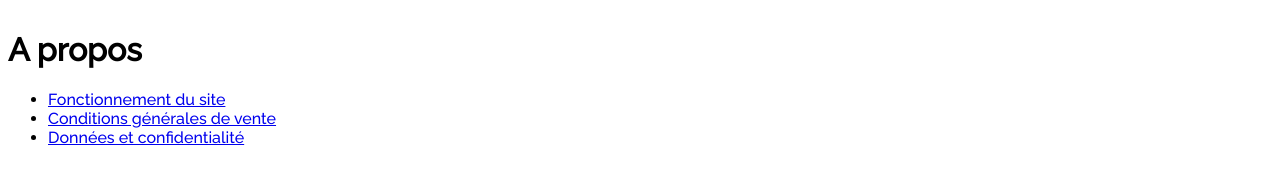
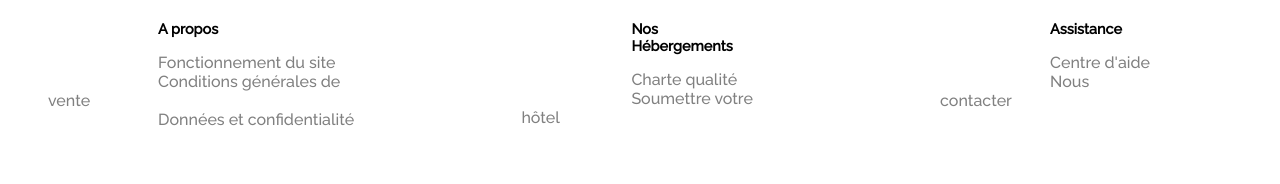
Before and after one commit to jege59/reservia, a plain HTML site: page index.html in a window 1280 px wide. Shown: the part 68-252 px from the top of the page. Drawn offline with Linux system fonts and the light colour scheme.

Commit message:
footer fini

```diff
--- a/css/index.css
+++ b/css/index.css
@@ -34,4 +34,24 @@ body {
     background-color: #F2F2F2;
     color: #0065FC;
     border-top: 2px solid #0065FC;
+}
+
+#conteneur2 {
+    display: flex;
+}
+
+#conteneur2 h1{
+    font-size: 90%;
+    padding: 0px 150px;
+}
+
+#menu2 #menu2 {
+    list-style: none ;
+}
+
+#menu2 li a {
+    padding: 22px 110px;
+    color: grey;
+    text-align: center ;
+    text-decoration: none ;
   }
--- a/index.html
+++ b/index.html
@@ -28,12 +28,30 @@
     <footer>
         <div id="conteneur2">
             <div class="element1">
-                <h1>A propos</h1>
+                <h1><strong>A propos</strong></h1>
                 <div id="menu2">
                     <ul id="menu2">
-                        <li><a href="#" title="Hebergemnts">Fonctionnement du site</a></li>
-                        <li><a href="#" title="Activites">Conditions générales de vente</a></li>
-                        <li><a href="#" title="Activites">Données et confidentialité</a></li>
+                        <li><a href="#" title="Fonctionnement du site">Fonctionnement du site</a></li>
+                        <li><a href="#" title="Conditions générales de vente">Conditions générales de vente</a></li>
+                        <li><a href="#" title="Données et confidentialité">Données et confidentialité</a></li>
+                    </ul>
+                </div>
+            </div>
+            <div class="element2">
+                <h1><strong>Nos Hébergements</strong></h1>
+                <div id="menu2">
+                    <ul id="menu2">
+                        <li><a href="#" title="Charte qualité">Charte qualité</a></li>
+                        <li><a href="#" title="Soumettre votre hôtel">Soumettre votre hôtel</a></li>
+                    </ul>
+                </div>
+            </div>
+            <div class="element3">
+                <h1><strong>Assistance</strong></h1>
+                <div id="menu2">
+                    <ul id="menu2">
+                        <li><a href="#" title="Centre d'aide">Centre d'aide</a></li>
+                        <li><a href="#" title="Nous contacter">Nous contacter</a></li>
                     </ul>
                 </div>
             </div>
```
